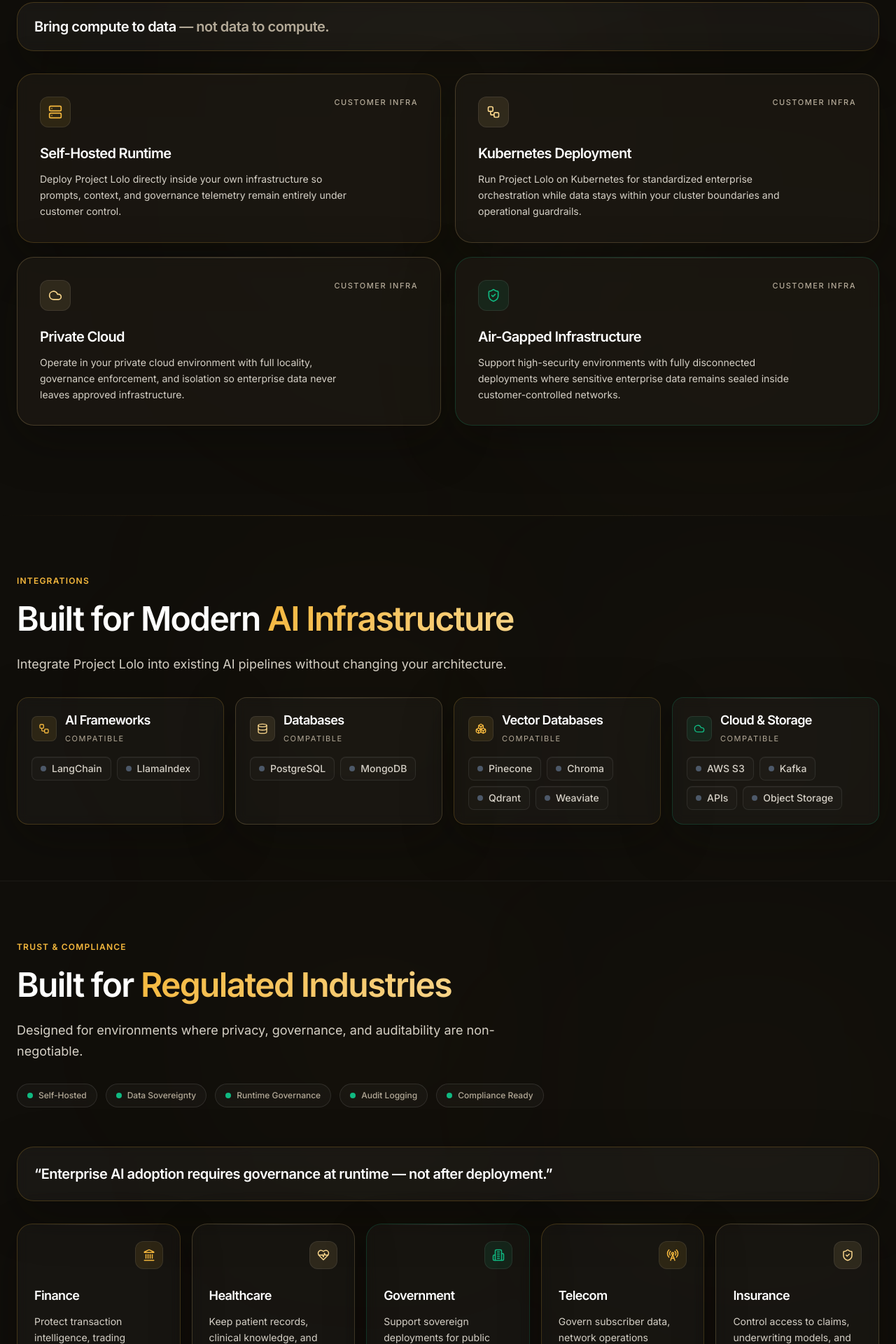
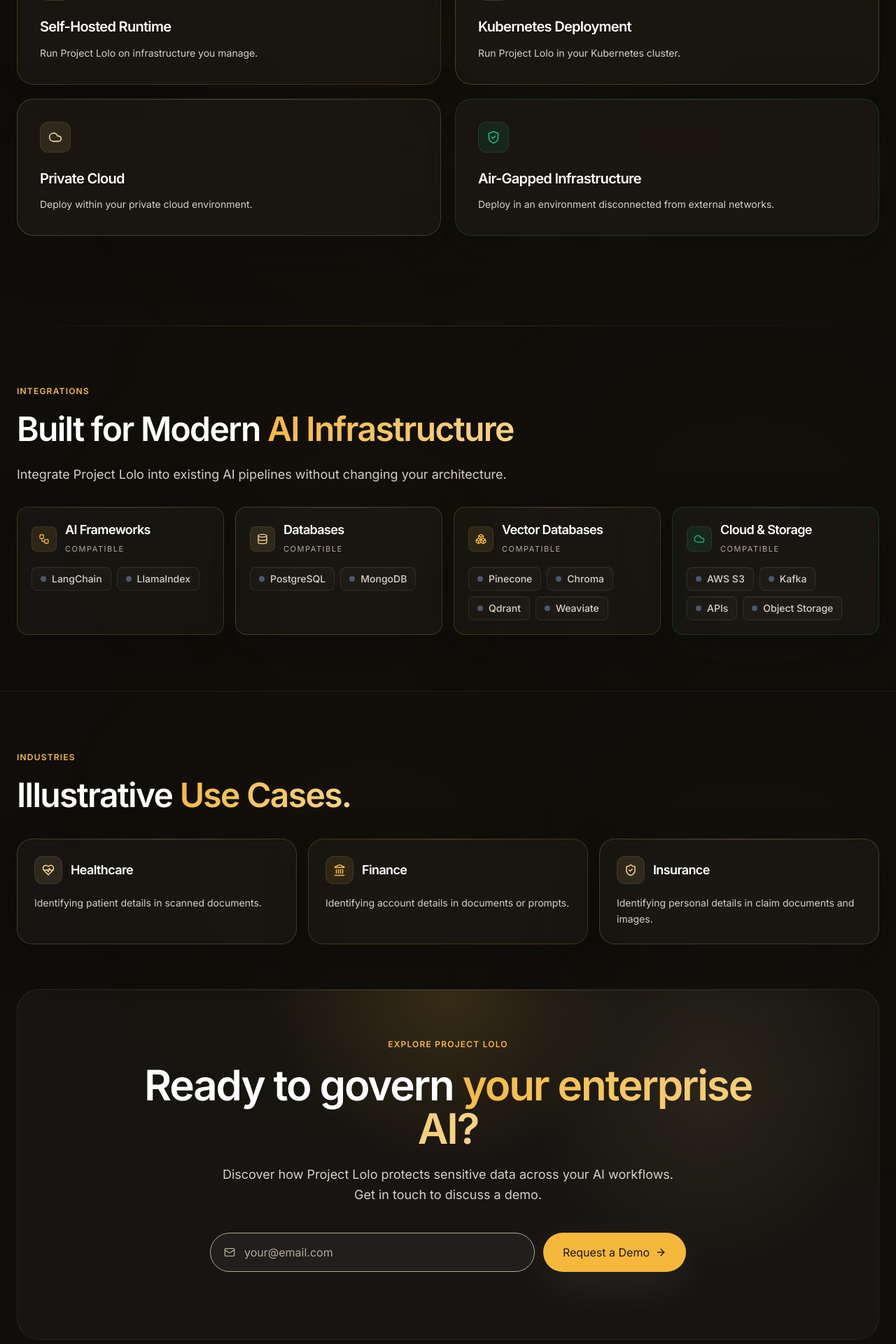
Before and after one commit to total-tensor-lab/total-tensor-lab.github.io, a React (Vite) app: page / in a window 1280 px wide. Shown: the part 4860-6780 px from the top of the page at 70% size. Built offline with nearby package versions, Linux system fonts and the light colour scheme.

Commit message:
refactor: shorten deployment copy and illustrate industry use cases

```diff
--- a/src/components/Footer.tsx
+++ b/src/components/Footer.tsx
@@ -1,57 +1,37 @@
-import { motion } from "motion/react";
+import { motion, useReducedMotion } from "motion/react";
 import {
   ArrowRight,
-  Building2,
   HeartPulse,
   Landmark,
   Mail,
   ShieldCheck,
-  RadioTower,
 } from "lucide-react";
 import { useState } from "react";
 import { useLocation } from "react-router-dom";
 
-const TRUST_CARDS = [
+const USE_CASES = [
+  {
+    icon: HeartPulse,
+    title: "Healthcare",
+    detail: "Identifying patient details in scanned documents.",
+    accent: "border-brand-secondary/20 hover:border-brand-secondary/40",
+    glow: "radial-gradient(circle at 82% 18%, rgba(248,213,139,0.12), transparent 52%)",
+    iconBg: "bg-brand-secondary/10",
+    iconColor: "text-brand-secondary",
+  },
   {
     icon: Landmark,
     title: "Finance",
-    detail: "Protect transaction intelligence, trading workflows, and customer financial data with runtime governance.",
+    detail: "Identifying account details in documents or prompts.",
     accent: "border-brand-primary/20 hover:border-brand-primary/40",
     glow: "radial-gradient(circle at 18% 18%, rgba(245,184,61,0.12), transparent 52%)",
     iconBg: "bg-brand-primary/10",
     iconColor: "text-brand-primary",
   },
   {
-    icon: HeartPulse,
-    title: "Healthcare",
-    detail: "Keep patient records, clinical knowledge, and care workflows inside governed healthcare infrastructure.",
-    accent: "border-brand-secondary/20 hover:border-brand-secondary/40",
-    glow: "radial-gradient(circle at 82% 18%, rgba(248,213,139,0.12), transparent 52%)",
-    iconBg: "bg-brand-secondary/10",
-    iconColor: "text-brand-secondary",
-  },
-  {
-    icon: Building2,
-    title: "Government",
-    detail: "Support sovereign deployments for public sector environments with strict locality and audit requirements.",
-    accent: "border-brand-success/20 hover:border-brand-success/40",
-    glow: "radial-gradient(circle at 20% 80%, rgba(16,185,129,0.1), transparent 55%)",
-    iconBg: "bg-brand-success/10",
-    iconColor: "text-brand-success",
-  },
-  {
-    icon: RadioTower,
-    title: "Telecom",
-    detail: "Govern subscriber data, network operations context, and AI-powered service workflows at runtime.",
-    accent: "border-brand-primary/20 hover:border-brand-primary/40",
-    glow: "radial-gradient(circle at 78% 78%, rgba(245,184,61,0.1), transparent 55%)",
-    iconBg: "bg-brand-primary/10",
-    iconColor: "text-brand-primary",
-  },
-  {
     icon: ShieldCheck,
     title: "Insurance",
-    detail: "Control access to claims, underwriting models, and internal data flows with full traceability.",
+    detail: "Identifying personal details in claim documents and images.",
     accent: "border-brand-secondary/20 hover:border-brand-secondary/40",
     glow: "radial-gradient(circle at 78% 20%, rgba(248,213,139,0.12), transparent 52%)",
     iconBg: "bg-brand-secondary/10",
@@ -59,19 +39,12 @@
   },
 ];
 
-const BADGES = [
-  "Self-Hosted",
-  "Data Sovereignty",
-  "Runtime Governance",
-  "Audit Logging",
-  "Compliance Ready",
-];
-
 export default function Footer() {
+  const reduceMotion = useReducedMotion();
   const { pathname } = useLocation();
   const [email, setEmail] = useState("");
   const [sent, setSent] = useState(false);
-  const showProjectLoloTrust = pathname === "/" || pathname === "/products/project-lolo";
+  const showProjectLoloUseCases = pathname === "/" || pathname === "/products/project-lolo";
 
   const handleSubmit = (e: React.FormEvent) => {
     e.preventDefault();
@@ -87,75 +60,47 @@
       <div className="absolute right-0 top-24 w-[420px] h-[420px] rounded-full bg-brand-secondary/[0.03] blur-[150px] pointer-events-none" />
 
       <div className="max-w-7xl mx-auto px-6">
-        {showProjectLoloTrust ? (
+        {showProjectLoloUseCases ? (
           <>
             <motion.div
-              initial={{ opacity: 0, y: 24 }}
+              initial={reduceMotion ? false : { opacity: 0, y: 24 }}
               whileInView={{ opacity: 1, y: 0 }}
               viewport={{ once: true }}
               transition={{ duration: 0.5 }}
-              className="mb-14 max-w-4xl"
+              className="mb-8 max-w-4xl"
             >
               <span className="inline-block text-brand-primary text-xs font-semibold tracking-widest uppercase mb-4">
-                Trust & Compliance
+                Industries
               </span>
-              <h2 className="text-4xl md:text-5xl font-bold text-white mb-5 leading-tight">
-                Built for <span className="gradient-text">Regulated Industries</span>
+              <h2 className="text-4xl md:text-5xl font-bold text-white leading-tight">
+                Illustrative <span className="gradient-text">Use Cases.</span>
               </h2>
-              <p className="text-brand-body text-base md:text-lg max-w-3xl leading-relaxed mb-8">
-                Designed for environments where privacy, governance, and auditability
-                are non-negotiable.
-              </p>
-
-              <div className="flex flex-wrap gap-3">
-                {BADGES.map((badge) => (
-                  <span
-                    key={badge}
-                    className="inline-flex items-center gap-2 rounded-full border border-white/10 bg-white/[0.03] px-3.5 py-2 text-brand-label text-xs font-medium backdrop-blur-sm"
-                  >
-                    <span className="inline-block h-2 w-2 rounded-full bg-brand-success" />
-                    {badge}
-                  </span>
-                ))}
-              </div>
             </motion.div>
 
-            <motion.div
-              initial={{ opacity: 0, y: 18 }}
-              whileInView={{ opacity: 1, y: 0 }}
-              viewport={{ once: true }}
-              transition={{ duration: 0.45 }}
-              className="mb-8 rounded-[24px] border border-brand-primary/20 bg-white/[0.04] px-6 py-6 shadow-[0_20px_70px_rgba(10,8,5,0.32)] backdrop-blur-sm"
-            >
-              <p className="text-white text-lg md:text-xl font-semibold tracking-tight">
-                “Enterprise AI adoption requires governance at runtime — not after deployment.”
-              </p>
-            </motion.div>
-
-            <div className="grid grid-cols-1 md:grid-cols-2 lg:grid-cols-5 gap-4 mb-16">
-              {TRUST_CARDS.map((card, i) => {
+            <div className="grid grid-cols-1 md:grid-cols-3 gap-4 mb-16">
+              {USE_CASES.map((card, i) => {
                 const Icon = card.icon;
                 return (
                   <motion.div
                     key={card.title}
-                    initial={{ opacity: 0, y: 24 }}
+                    initial={reduceMotion ? false : { opacity: 0, y: 24 }}
                     whileInView={{ opacity: 1, y: 0 }}
                     viewport={{ once: true }}
                     transition={{ duration: 0.45, delay: i * 0.08 }}
-                    className={`group relative overflow-hidden rounded-[22px] border bg-white/[0.03] p-6 backdrop-blur-sm shadow-[0_18px_60px_rgba(10,8,5,0.3)] transition-all duration-300 hover:-translate-y-1 hover:bg-white/[0.045] ${card.accent}`}
+                    className={`group relative overflow-hidden rounded-[22px] border bg-white/[0.03] p-6 backdrop-blur-sm shadow-[0_18px_60px_rgba(10,8,5,0.3)] transition-all duration-300 motion-safe:hover:-translate-y-1 motion-reduce:transition-none hover:bg-white/[0.045] ${card.accent}`}
                   >
                     <div
-                      className="absolute inset-0 opacity-0 transition-opacity duration-500 group-hover:opacity-100 pointer-events-none"
+                      className="absolute inset-0 opacity-0 transition-opacity duration-500 motion-reduce:transition-none group-hover:opacity-100 pointer-events-none"
                       style={{ background: card.glow }}
                     />
                     <div className="absolute inset-x-5 top-0 h-px bg-gradient-to-r from-transparent via-white/12 to-transparent pointer-events-none" />
                     <div className="relative z-10">
-                      <div className="mb-6 flex justify-end">
-                        <div className={`inline-flex h-10 w-10 items-center justify-center rounded-xl border border-white/8 ${card.iconBg}`}>
-                          <Icon className={`h-4.5 w-4.5 ${card.iconColor}`} />
+                      <div className="mb-4 flex items-center gap-3">
+                        <div className={`inline-flex h-10 w-10 shrink-0 items-center justify-center rounded-xl border border-white/8 ${card.iconBg}`}>
+                          <Icon className={`h-4.5 w-4.5 ${card.iconColor}`} aria-hidden="true" />
                         </div>
+                        <h3 className="text-white font-semibold text-lg">{card.title}</h3>
                       </div>
-                      <h3 className="text-white font-semibold text-lg mb-3">{card.title}</h3>
                       <p className="text-brand-body text-sm leading-relaxed">{card.detail}</p>
                     </div>
                   </motion.div>
--- a/src/components/WhyUs.tsx
+++ b/src/components/WhyUs.tsx
@@ -1,4 +1,4 @@
-import { motion } from "motion/react";
+import { motion, useReducedMotion } from "motion/react";
 import { Cloud, Server, ShieldCheck, Workflow } from "lucide-react";
 
 const DEPLOYMENTS = [
@@ -6,7 +6,7 @@
     icon: Server,
     title: "Self-Hosted Runtime",
     description:
-      "Deploy Project Lolo directly inside your own infrastructure so prompts, context, and governance telemetry remain entirely under customer control.",
+      "Run Project Lolo on infrastructure you manage.",
     border: "border-brand-primary/20 hover:border-brand-primary/40",
     iconBg: "bg-brand-primary/10",
     iconColor: "text-brand-primary",
@@ -16,7 +16,7 @@
     icon: Workflow,
     title: "Kubernetes Deployment",
     description:
-      "Run Project Lolo on Kubernetes for standardized enterprise orchestration while data stays within your cluster boundaries and operational guardrails.",
+      "Run Project Lolo in your Kubernetes cluster.",
     border: "border-brand-secondary/20 hover:border-brand-secondary/40",
     iconBg: "bg-brand-secondary/10",
     iconColor: "text-brand-secondary",
@@ -26,7 +26,7 @@
     icon: Cloud,
     title: "Private Cloud",
     description:
-      "Operate in your private cloud environment with full locality, governance enforcement, and isolation so enterprise data never leaves approved infrastructure.",
+      "Deploy within your private cloud environment.",
     border: "border-brand-secondary/20 hover:border-brand-secondary/40",
     iconBg: "bg-brand-secondary/10",
     iconColor: "text-brand-secondary",
@@ -36,7 +36,7 @@
     icon: ShieldCheck,
     title: "Air-Gapped Infrastructure",
     description:
-      "Support high-security environments with fully disconnected deployments where sensitive enterprise data remains sealed inside customer-controlled networks.",
+      "Deploy in an environment disconnected from external networks.",
     border: "border-brand-success/20 hover:border-brand-success/40",
     iconBg: "bg-brand-success/10",
     iconColor: "text-brand-success",
@@ -45,6 +45,8 @@
 ];
 
 export default function WhyUs() {
+  const reduceMotion = useReducedMotion();
+
   return (
     <section id="why-us" className="py-32 relative overflow-hidden">
       <div className="absolute top-0 left-0 right-0 section-divider" />
@@ -53,7 +55,7 @@
 
       <div className="max-w-7xl mx-auto px-6">
         <motion.div
-          initial={{ opacity: 0, y: 24 }}
+          initial={reduceMotion ? false : { opacity: 0, y: 24 }}
           whileInView={{ opacity: 1, y: 0 }}
           viewport={{ once: true }}
           transition={{ duration: 0.5 }}
@@ -63,25 +65,8 @@
             Deployment Options
           </span>
           <h2 className="text-4xl md:text-5xl font-bold text-white mb-5 leading-tight">
-            Deploy Anywhere. Keep Data{" "}
-            <span className="gradient-text">Sovereign.</span>
+            Choose Your <span className="gradient-text">Deployment.</span>
           </h2>
-          <p className="text-brand-body text-base md:text-lg leading-relaxed max-w-3xl">
-            Project Lolo is designed for enterprise environments where data privacy,
-            locality, and governance are mandatory.
-          </p>
-        </motion.div>
-
-        <motion.div
-          initial={{ opacity: 0, y: 20 }}
-          whileInView={{ opacity: 1, y: 0 }}
-          viewport={{ once: true }}
-          transition={{ duration: 0.45 }}
-          className="mb-8 rounded-[24px] border border-brand-primary/20 bg-white/[0.04] px-6 py-5 shadow-[0_20px_70px_rgba(10,8,5,0.32)] backdrop-blur-sm"
-        >
-          <p className="text-white text-lg md:text-xl font-semibold tracking-tight">
-            Bring compute to data <span className="text-brand-label">— not data to compute.</span>
-          </p>
         </motion.div>
 
         <div className="grid md:grid-cols-2 gap-5">
@@ -90,14 +75,14 @@
             return (
               <motion.div
                 key={deployment.title}
-                initial={{ opacity: 0, y: 28 }}
+                initial={reduceMotion ? false : { opacity: 0, y: 28 }}
                 whileInView={{ opacity: 1, y: 0 }}
                 viewport={{ once: true }}
                 transition={{ duration: 0.45, delay: i * 0.1 }}
-                className={`group relative overflow-hidden rounded-[24px] border bg-brand-surface/80 p-8 shadow-[0_20px_70px_rgba(10,8,5,0.34)] backdrop-blur-sm transition-all duration-300 hover:-translate-y-1 ${deployment.border}`}
+                className={`group relative overflow-hidden rounded-[24px] border bg-brand-surface/80 p-8 shadow-[0_20px_70px_rgba(10,8,5,0.34)] backdrop-blur-sm transition-all duration-300 motion-safe:hover:-translate-y-1 motion-reduce:transition-none ${deployment.border}`}
               >
                 <div
-                  className="absolute inset-0 opacity-0 transition-opacity duration-500 group-hover:opacity-100 pointer-events-none"
+                  className="absolute inset-0 opacity-0 transition-opacity duration-500 motion-reduce:transition-none group-hover:opacity-100 pointer-events-none"
                   style={{ background: deployment.glow }}
                 />
                 <div className="absolute inset-x-6 top-0 h-px bg-gradient-to-r from-transparent via-white/12 to-transparent pointer-events-none" />
@@ -107,9 +92,6 @@
                     <div className={`inline-flex h-11 w-11 items-center justify-center rounded-xl border border-white/8 ${deployment.iconBg}`}>
                       <Icon className={`h-5 w-5 ${deployment.iconColor}`} />
                     </div>
-                    <span className="text-[11px] font-medium tracking-[0.14em] uppercase text-brand-label">
-                      Customer Infra
-                    </span>
                   </div>
 
                   <h3 className="text-white font-semibold text-xl mb-3 leading-snug">
```
